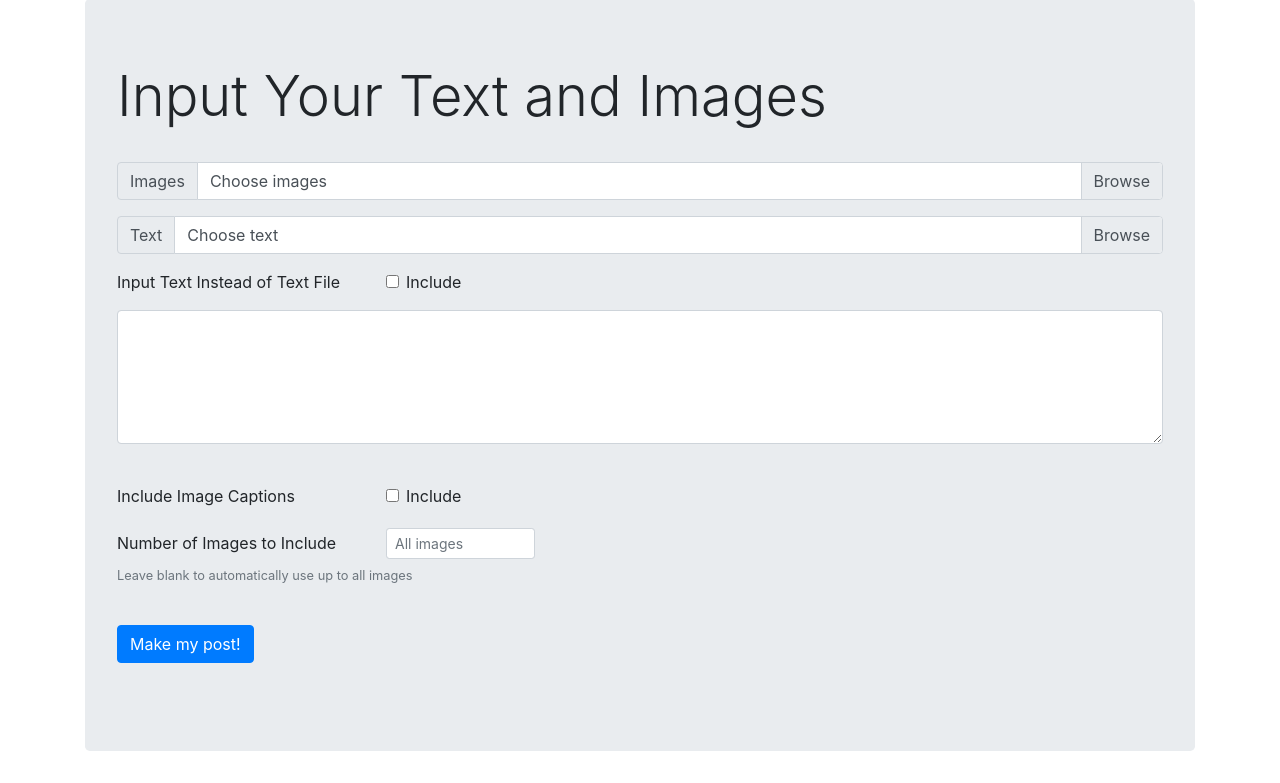
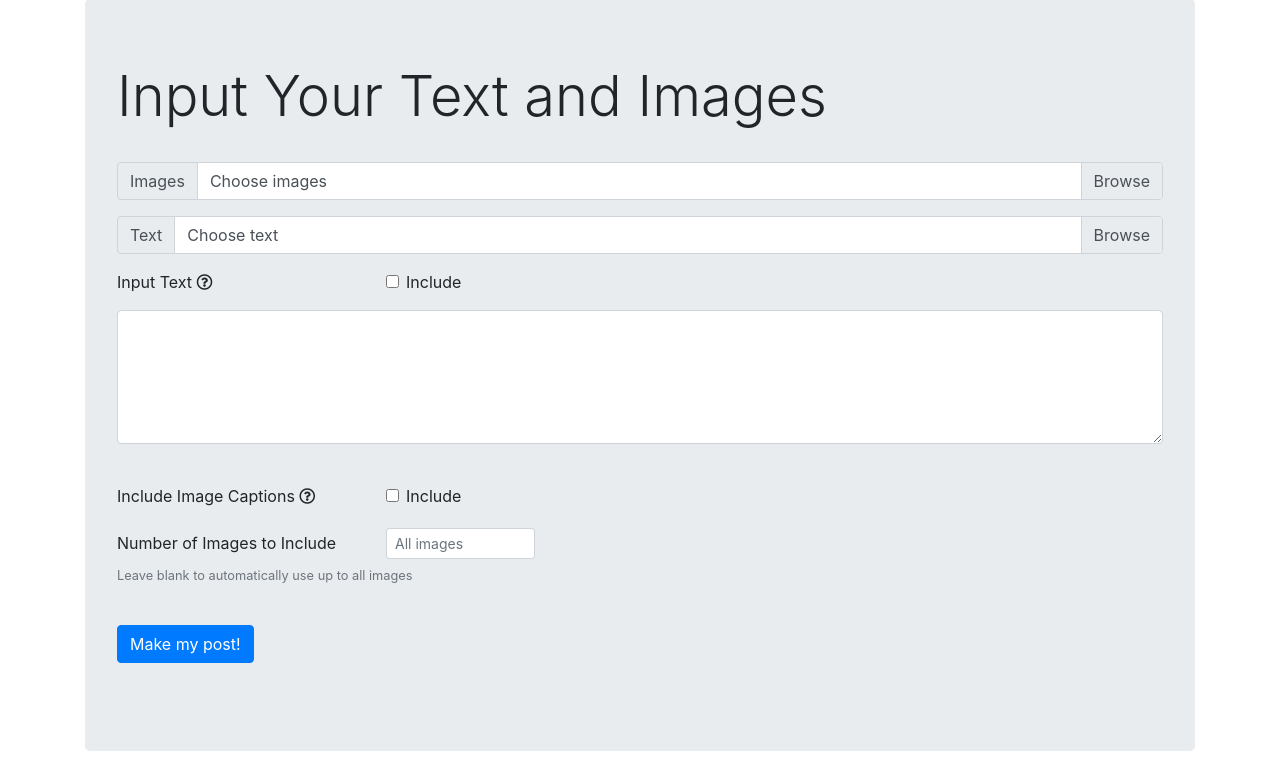
Before and after one commit to chengwill97/Story-and-Image-Alignment, a Python web app: template flask/app/templates/homepage.html in a window 1280 px wide. Shown: the part 71-854 px from the top of the page. Run offline with Jinja, Linux system fonts and the light colour scheme; the template is opened without the code that fills it, so the values that code supplies are empty; some libraries are stand-ins or nearby versions.

Commit message:
info boxes
- updated dependent css and js sources
- added popover js
- added favicon css
- added icons and tooltips over icons indicating some relevant information about the input

```diff
--- /dev/null
+++ b/flask/app/static/js/info_boxes.js
@@ -0,0 +1,3 @@
+$(document).ready(function(){
+    $('[data-toggle="tooltip"]').tooltip();
+});
--- a/flask/app/templates/base.html
+++ b/flask/app/templates/base.html
@@ -1,18 +1,31 @@
 <!DOCTYPE html>
 <html lang="en-US">
 <head>
-    <link rel="stylesheet" href="https://stackpath.bootstrapcdn.com/bootstrap/4.1.3/css/bootstrap.min.css" integrity="sha384-MCw98/SFnGE8fJT3GXwEOngsV7Zt27NXFoaoApmYm81iuXoPkFOJwJ8ERdknLPMO" crossorigin="anonymous">
+    <meta charset="UTF-8">
     <meta name="viewport" content="width=device-width, initial-scale=1, shrink-to-fit=no">
 
-    <script src="https://ajax.googleapis.com/ajax/libs/jquery/3.3.1/jquery.min.js"></script>
+    <!-- jQuery Script -->
+    <script src="https://code.jquery.com/jquery-1.12.0.js"></script>
+
+    <!-- Bootstrap CSS -->
+    <link rel="stylesheet" href="https://stackpath.bootstrapcdn.com/bootstrap/4.1.0/css/bootstrap.min.css" integrity="sha384-9gVQ4dYFwwWSjIDZnLEWnxCjeSWFphJiwGPXr1jddIhOegiu1FwO5qRGvFXOdJZ4" crossorigin="anonymous">
+
+    <!-- Optional JavaScript -->
+    <!-- Popper.js, then Bootstrap JS -->
+    <script src="https://cdnjs.cloudflare.com/ajax/libs/popper.js/1.14.0/umd/popper.min.js" integrity="sha384-cs/chFZiN24E4KMATLdqdvsezGxaGsi4hLGOzlXwp5UZB1LY//20VyM2taTB4QvJ" crossorigin="anonymous"></script>
+    <script src="https://stackpath.bootstrapcdn.com/bootstrap/4.1.0/js/bootstrap.min.js" integrity="sha384-uefMccjFJAIv6A+rW+L4AHf99KvxDjWSu1z9VI8SKNVmz4sk7buKt/6v9KI65qnm" crossorigin="anonymous"></script>
+
+    <!-- Font Icons -->
+    <link rel="stylesheet" href="https://use.fontawesome.com/releases/v5.6.3/css/all.css" integrity="sha384-UHRtZLI+pbxtHCWp1t77Bi1L4ZtiqrqD80Kn4Z8NTSRyMA2Fd33n5dQ8lWUE00s/" crossorigin="anonymous">
+
     <script src="{{ url_for('static', filename='js/loading.js') }}"></script>
     <script src="{{ url_for('static', filename='js/files.js') }}"></script>
+    <script src="{{ url_for('static', filename='js/info_boxes.js') }}"></script>
 
     <link rel="stylesheet" type="text/css" href="{{ url_for('static', filename='styles/loading.css') }}">
     <link rel="stylesheet" type="text/css" href="{{ url_for('static', filename='styles/files.css') }}">
 
     <title>SANDI Demo</title>
-    <meta charset="UTF-8">
 </head>
 <body>
     <nav class="navbar navbar-dark bg-primary">
--- a/flask/app/templates/homepage.html
+++ b/flask/app/templates/homepage.html
@@ -43,8 +43,16 @@
 
         <!-- Check box to use input text instead -->
         <div class="form-group row">
-            <div class="col-sm-3">Input Text Instead of Text File</div>
-            <div class="col-sm-9">
+            <div class="col-sm-3">
+                <span>
+                    Input Text
+                    <i class="far fa-question-circle"
+                       data-toggle="tooltip" data-placement="right"
+                       title="Check this to use text box input instead of text files">
+                    </i>
+                </span>
+            </div>
+            <div class="col-sm-2">
                 <div class="form-check">
                     <input class="form-check-input" name="use_text" type="checkbox" id="use_text">
                     <label class="form-check-label" for="use_text">
@@ -64,7 +72,15 @@
 
         <!-- Check box to include quotes -->
         <div class="form-group row">
-            <div class="col-sm-3">Include Image Captions</div>
+            <div class="col-sm-3">
+                <span>
+                    Include Image Captions
+                    <i class="far fa-question-circle"
+                        data-toggle="tooltip" data-placement="right"
+                        title="Quotes are generated from a well known quotes dataset, Quotes-500k">
+                    </i>
+                </span>
+            </div>
             <div class="col-sm-9">
                 <div class="form-check">
                     <input class="form-check-input" type="checkbox" id="include_quotes" name="include_quotes">
```
